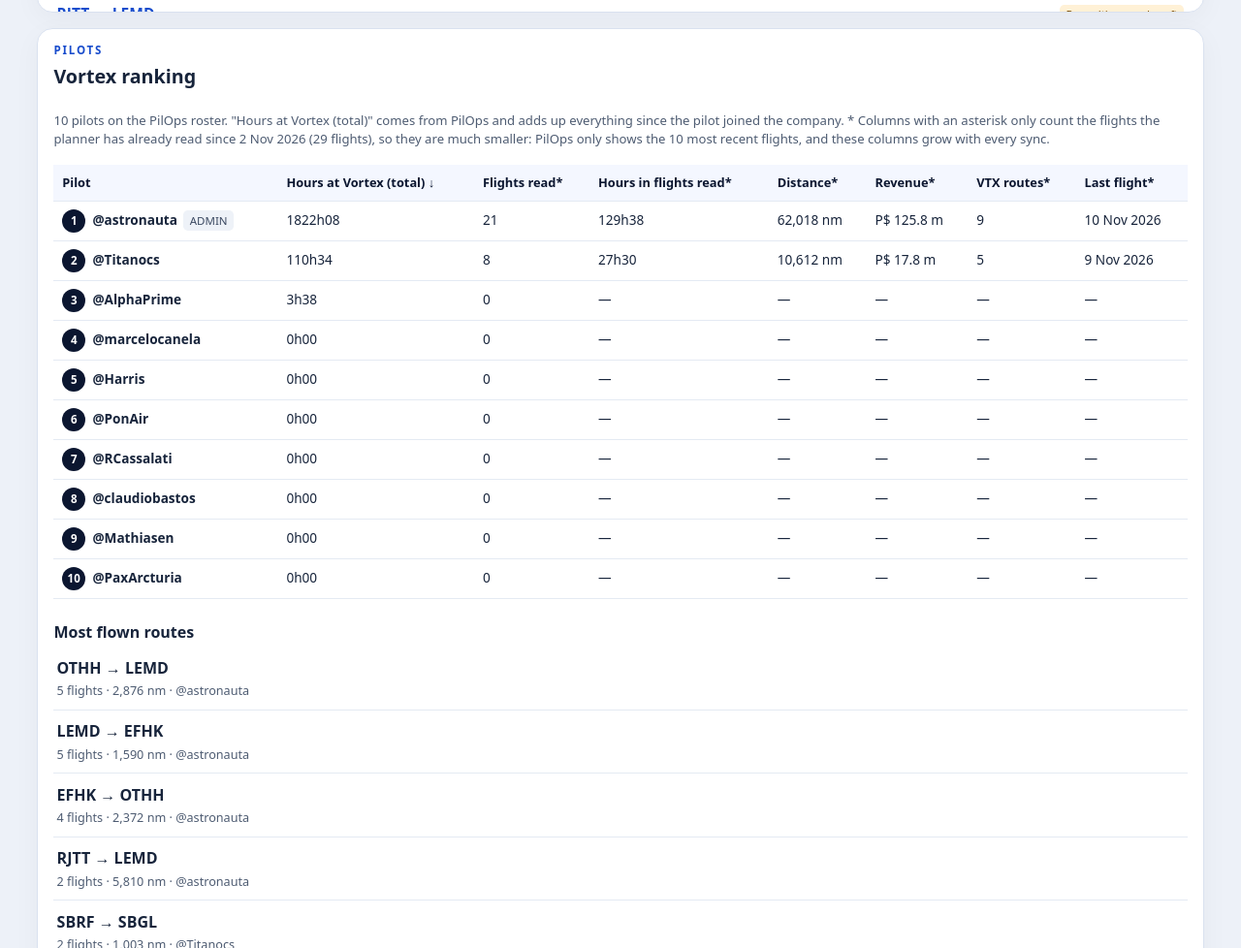
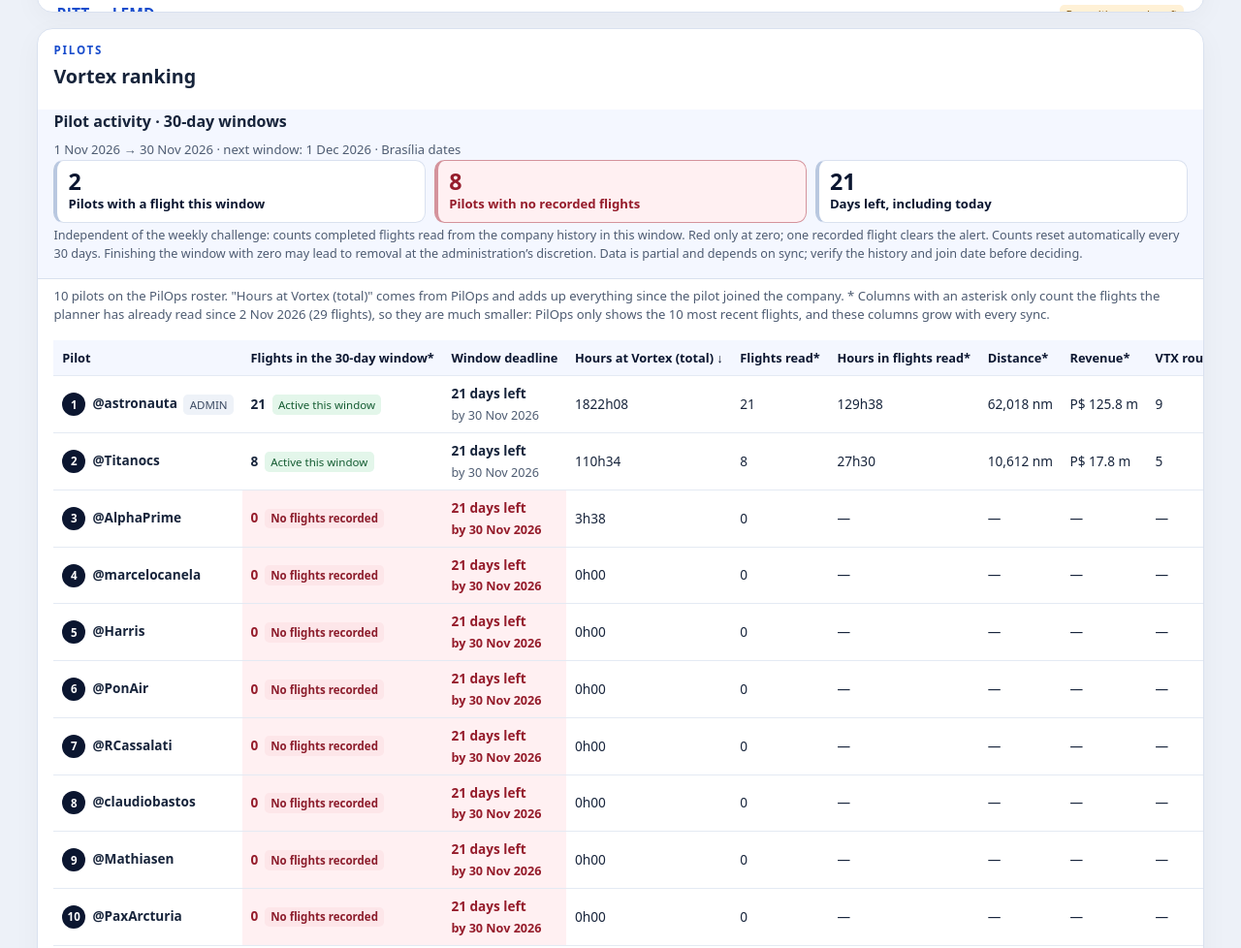
Before and after one commit to vortexairways/vortex-planejador, a browser extension: page docs/index.html in a window 1280 px wide. Shown: the part 6095-7073 px from the top of the page at 97% size. Drawn offline with nearby package versions, Linux system fonts and the light colour scheme.

Commit message:
Monitora atividade dos pilotos em janelas renováveis de 30 dias

```diff
--- /dev/null
+++ b/docs/atividade.js
@@ -0,0 +1,37 @@
+// Janelas fixas de 30 dias. Datas de calendário, sem depender do fuso do navegador.
+const VortexActivity = (() => {
+  const dayMs = 86400000;
+  const validDay = value => typeof value === "string" && /^\d{4}-\d{2}-\d{2}$/.test(value) &&
+    Number.isFinite(Date.parse(value)) && new Date(value).toISOString().slice(0, 10) === value;
+  const stamp = value => Date.parse(value + "T00:00:00Z");
+  const iso = value => new Date(value).toISOString().slice(0, 10);
+  const today = (now = new Date()) => new Intl.DateTimeFormat("sv-SE", { timeZone: "America/Sao_Paulo" }).format(now);
+
+  function read(config) {
+    return config && validDay(config.start) ? { start: config.start } : null;
+  }
+
+  function period(config, currentDay) {
+    if (!config || !validDay(currentDay)) return null;
+    const anchor = stamp(config.start);
+    const current = stamp(currentDay);
+    const cycle = Math.max(0, Math.floor((current - anchor) / (30 * dayMs)));
+    const start = anchor + cycle * 30 * dayMs;
+    const next = start + 30 * dayMs;
+    return { start: iso(start), end: iso(next - dayMs), next: iso(next), active: current >= anchor,
+      daysRemaining: Math.min(30, Math.max(0, Math.round((next - current) / dayMs))) };
+  }
+
+  function counts(window, flights, currentDay) {
+    const totals = new Map();
+    if (!window?.active) return totals;
+    for (const flight of flights) {
+      if (!validDay(flight.date) || flight.date < window.start || flight.date >= window.next ||
+          flight.date > currentDay || !(flight.minutes > 0)) continue;
+      totals.set(flight.pilot, (totals.get(flight.pilot) || 0) + 1);
+    }
+    return totals;
+  }
+
+  return { read, period, counts, today };
+})();
--- /dev/null
+++ b/docs/atividade.json
@@ -0,0 +1,3 @@
+{
+  "start": "2026-11-01"
+}
--- a/docs/index.html
+++ b/docs/index.html
@@ -18,12 +18,13 @@
   <meta property="og:image:height" content="630">
   <meta name="twitter:card" content="summary_large_image">
   <link rel="stylesheet" href="https://unpkg.com/leaflet@1.9.4/dist/leaflet.css" integrity="sha256-p4NxAoJBhIIN+hmNHrzRCf9tD/miZyoHS5obTRR9BMY=" crossorigin="">
-  <link rel="stylesheet" href="./style.css?v=10">
+  <link rel="stylesheet" href="./style.css?v=11">
   <script defer src="https://unpkg.com/leaflet@1.9.4/dist/leaflet.js" integrity="sha256-20nQCchB9co0qIjJZRGuk2/Z9VM+kNiyxNV1lvTlZBo=" crossorigin=""></script>
   <script defer src="./aeroportos.js?v=3"></script>
   <script defer src="./aeronaves.js?v=2"></script>
   <script defer src="./operacao.js?v=1"></script>
-  <script defer src="./planner.js?v=11"></script>
+  <script defer src="./atividade.js?v=1"></script>
+  <script defer src="./planner.js?v=12"></script>
 </head>
 <body>
   <header class="top">
@@ -210,6 +211,12 @@
       <div class="section-heading">
         <div><p class="eyebrow" data-en="PILOTS">PILOTOS</p><h2 id="ranking-title" data-en="Vortex ranking">Ranking da Vortex</h2></div>
       </div>
+      <div class="pad activity-panel">
+        <h3 data-en="Pilot activity · 30-day windows">Atividade dos pilotos · janelas de 30 dias</h3>
+        <p id="activity-period" class="detail"></p>
+        <div id="activity-summary" class="stat-row"></div>
+        <p id="activity-note" class="meta"></p>
+      </div>
       <p id="ranking-note" class="detail pad"></p>
       <div class="table-wrap pad"><table id="ranking"></table></div>
       <div class="pad">
--- a/docs/planner.js
+++ b/docs/planner.js
@@ -18,6 +18,8 @@ let flightsSince = null;
 let capturedAt = null;
 let operationConfig = null;
 let shareLegs = [];
+let activityConfig = null;
+let activityDay = null;
 // Cobertura de cada rota pela frota atual (preenchida em start()).
 let coverage = new Map();
 // Circuitos fechados formados por rotas cadastradas (preenchidos em start()).
@@ -949,6 +951,8 @@ function pilotStats() {
 
 const rankingColumns = () => [
   ["name", T("Piloto", "Pilot")],
+  ["cycleFlights", T("Voos na janela de 30 dias*", "Flights in the 30-day window*")],
+  ["cycleDays", T("Prazo da janela", "Window deadline")],
   ["companyMinutes", T("Horas na Vortex (total)", "Hours at Vortex (total)")],
   ["flights", T("Voos lidos*", "Flights read*")],
   ["minutes", T("Horas nos voos lidos*", "Hours in flights read*")],
@@ -960,7 +964,15 @@ const rankingColumns = () => [
 
 function renderRanking() {
   const table = document.querySelector("#ranking");
-  const rows = pilotStats().sort((a, b) => {
+  const currentDay = VortexActivity.today();
+  activityDay = currentDay;
+  const window = VortexActivity.period(activityConfig, currentDay);
+  const cycleCounts = VortexActivity.counts(window, flightLog, currentDay);
+  renderActivity(window, cycleCounts);
+  const rows = pilotStats().map(row => ({ ...row,
+    cycleFlights: row.member && window?.active ? cycleCounts.get(row.name) || 0 : null,
+    cycleDays: row.member && window?.active ? window.daysRemaining : null,
+  })).sort((a, b) => {
     const [x, y] = [a[ranking.key], b[ranking.key]];
     const result = typeof x === "string" || typeof y === "string"
       ? String(x ?? "").localeCompare(String(y ?? ""), locale())
@@ -984,7 +996,18 @@ function renderRanking() {
     name.append(element("span", "rank", String(index + 1)), element("strong", "", "@" + row.name));
     if (row.role) name.append(element("span", "tag neutral", row.role));
     if (!row.member) name.append(element("span", "tag warn", T("fora do painel", "not on the roster")));
-    tr.append(name,
+    const activityCell = element("td", row.cycleFlights === 0 ? "activity-zero" : "");
+    const deadlineCell = element("td", row.cycleFlights === 0 ? "activity-zero" : "");
+    if (row.cycleFlights === null) {
+      activityCell.textContent = "—";
+      deadlineCell.textContent = "—";
+    } else {
+      activityCell.append(element("strong", "", number.format(row.cycleFlights)), element("span", "tag " + (row.cycleFlights ? "ok" : "bad"),
+        row.cycleFlights ? T("Ativo na janela", "Active this window") : T("Nenhum voo registrado", "No flights recorded")));
+      deadlineCell.append(element("strong", "", row.cycleDays + T(" dias restantes", " days left")),
+        element("span", "meta", T("até ", "by ") + dayText(window.end)));
+    }
+    tr.append(name, activityCell, deadlineCell,
       element("td", "", row.companyMinutes === null ? "—" : hoursText(row.companyMinutes)),
       element("td", "", number.format(row.flights)),
       element("td", "", row.flights ? hoursText(row.minutes) : "—"),
@@ -1026,6 +1049,32 @@ function renderRanking() {
       item.count + (item.count > 1 ? T(" voos", " flights") : T(" voo", " flight")) + " · " + nm(item.nm) + " · " + [...item.pilots].map(p => "@" + p).join(", ")));
     return li;
   }) : [element("li", "meta", T("Nenhum voo lido ainda.", "No flights read yet."))]));
+}
+
+function renderActivity(window, counts) {
+  const period = document.querySelector("#activity-period");
+  const summary = document.querySelector("#activity-summary");
+  const note = document.querySelector("#activity-note");
+  summary.replaceChildren();
+  if (!window) {
+    period.textContent = T("Contador indisponível. Confira a configuração da janela.", "Counter unavailable. Check the window configuration.");
+    note.textContent = "";
+    return;
+  }
+  period.textContent = dayText(window.start) + " → " + dayText(window.end) +
+    T(" · próxima janela: ", " · next window: ") + dayText(window.next) + T(" · datas de Brasília", " · Brasília dates");
+  const active = pilots.filter(pilot => counts.get(pilot.name) > 0).length;
+  if (window.active) {
+    for (const [value, label, zero] of [[active, T("Pilotos com voo na janela", "Pilots with a flight this window"), false],
+      [pilots.length - active, T("Pilotos sem voo registrado", "Pilots with no recorded flights"), pilots.length > active],
+      [window.daysRemaining, T("Dias restantes, incluindo hoje", "Days left, including today"), false]]) {
+      const tile = element("div", "stat" + (zero ? " activity-summary-zero" : ""));
+      tile.append(element("strong", "", String(value)), element("span", "", label));
+      summary.append(tile);
+    }
+  }
+  note.textContent = T("Contador independente do desafio semanal: conta os voos concluídos lidos no histórico da companhia nesta janela. Vermelho somente com zero; um voo registrado retira o alerta. A contagem zera automaticamente a cada 30 dias. Fechar a janela com zero pode levar à exclusão, por decisão da administração. Os dados são parciais e dependem da sincronização; confirme o histórico e a data de ingresso antes de decidir.",
+    "Independent of the weekly challenge: counts completed flights read from the company history in this window. Red only at zero; one recorded flight clears the alert. Counts reset automatically every 30 days. Finishing the window with zero may lead to removal at the administration’s discretion. Data is partial and depends on sync; verify the history and join date before deciding.");
 }
 
 async function start() {
@@ -1055,6 +1104,10 @@ async function start() {
     const response = await fetch("./operacao.json?t=" + Date.now(), { cache: "no-store" });
     if (response.ok) operationConfig = VortexOperation.read(await response.json(), routes);
   } catch { /* A operação é opcional; mapa, frota e demais seções continuam disponíveis. */ }
+  try {
+    const response = await fetch("./atividade.json?t=" + Date.now(), { cache: "no-store" });
+    if (response.ok) activityConfig = VortexActivity.read(await response.json());
+  } catch { /* Sem configuração válida, não se atribui alerta de inatividade. */ }
   coverage = new Map(routes.map(route => [route, routeCoverage(route)]));
   // Só entram no filtro e no mapa os aeroportos que a Vortex usa: posição da frota, rotas e hubs.
   airportCodes = [...new Set([
@@ -1767,4 +1820,11 @@ document.querySelector("#share-copy").addEventListener("click", async () => {
   }
 });
 
+// Atualiza a janela na virada do dia, inclusive quando a aba volta do segundo plano.
+function refreshActivityDay() {
+  if (activityDay && activityDay !== VortexActivity.today()) renderRanking();
+}
+setInterval(refreshActivityDay, 60000);
+document.addEventListener("visibilitychange", refreshActivityDay);
+
 start();
--- a/docs/style.css
+++ b/docs/style.css
@@ -17,6 +17,10 @@
 .weekly-ranking { width: 100%; border-collapse: collapse; font-size: .85rem; }
 .weekly-ranking th, .weekly-ranking td { text-align: left; border-bottom: 1px solid #e4eaf3; padding: .45rem .65rem; }
 .weekly-ranking th { background: #f4f7ff; }
+.activity-panel { background: #f4f7ff; border-bottom: 1px solid var(--border); }
+#ranking td.activity-zero { color: #951c2b; background: #fff0f2; font-weight: 700; }
+.activity-zero .meta { color: #951c2b; }
+.activity-panel .activity-summary-zero, .activity-panel .activity-summary-zero:hover { border-color: #d4939c; background: #fff0f2; color: #951c2b; }
 .share-action { margin-top: .45rem; }
 #share-dialog { width: min(760px, 94vw); max-height: 90vh; overflow: auto; border: 1px solid #bcc9de; border-radius: 1rem; color: #17243b; padding: 1.2rem; }
 #share-dialog::backdrop { background: #050b24b3; }
```
Also changed, not shown: tools/atividade.test.mjs (added, +67 -0 lines), 1 other file.
